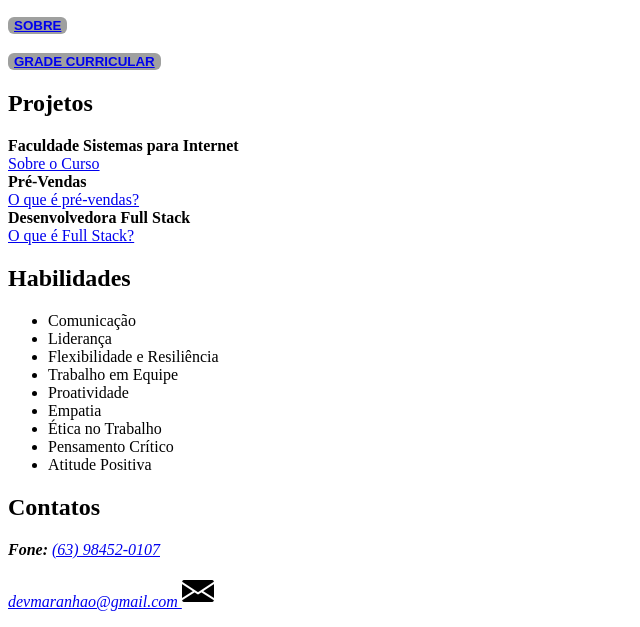
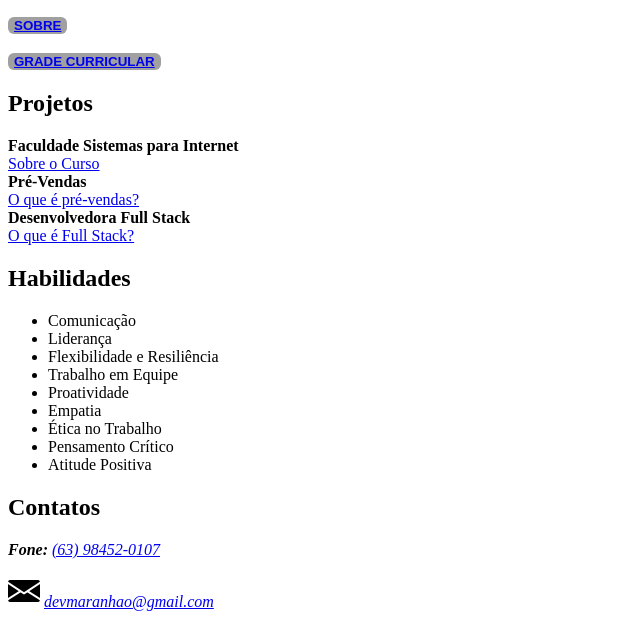
Before and after one commit to devmaranhao/curriculoDigital, a plain HTML site: page index.html in a window 1280 px wide. Shown: the part 332-959 px from the top of the page, without its empty margins (0-640 px from the left). Drawn offline with Linux system fonts and the light colour scheme.

Commit message:
Update index.html

```diff
--- a/index.html
+++ b/index.html
@@ -94,9 +94,9 @@
         <h2>Contatos</h2>
         <address>
             <p><b>Fone: </b><a href="tel:+63984520107">(63) 98452-0107</a></p>
-            <p><a href="mailto:devmaranhao@gmail.com">devmaranhao@gmail.com
-                    <img src="imagens/email.png" alt="E-mail" style="width: 32px">
-               </a>
+            <p>
+                <img src="imagens/email.png" alt="E-mail" style="width: 32px">
+                <a href="mailto:devmaranhao@gmail.com">devmaranhao@gmail.com</a>
             </p>
         </address>
     </footer>
```
